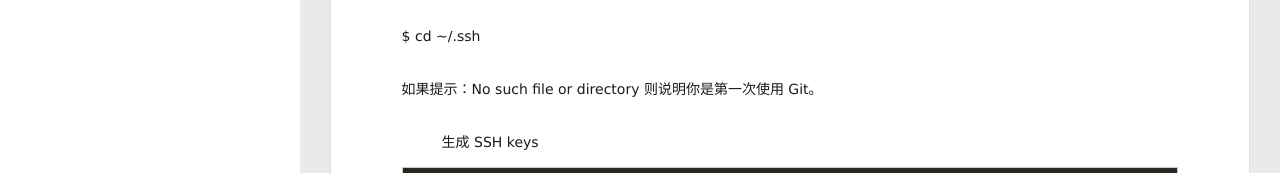
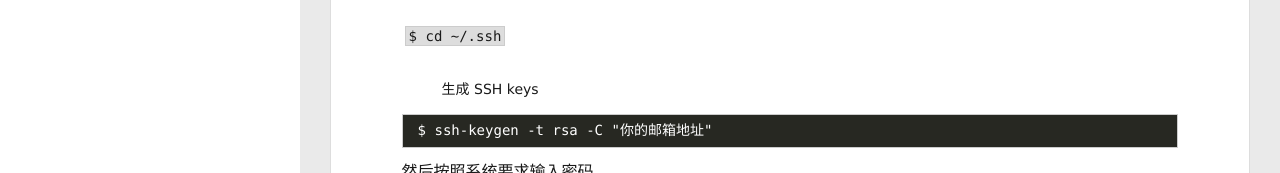
Before and after one commit to shutaozh/jasonzhn.github.io, a plain HTML site: page index.html in a window 1280 px wide. Shown: the part 627-800 px from the top of the page. Drawn offline with Linux system fonts and the light colour scheme.

Commit message:
Site updated: 2018-02-04 17:30:34

```diff
--- a/index.html
+++ b/index.html
@@ -184,9 +184,8 @@
 </ol>
 <h2 id="二-注册GitHub账户"><a href="#二-注册GitHub账户" class="headerlink" title=" 二. 注册GitHub账户"></a> 二. 注册GitHub账户</h2><p>打开<a href="https://github.com/" target="_blank" rel="noopener">GitHub官网</a>，填写 username 和邮箱进行注册</p>
 <h2 id="三-配置-SSH-keys"><a href="#三-配置-SSH-keys" class="headerlink" title="三. 配置 SSH keys"></a>三. 配置 SSH keys</h2><ol>
-<li><p>检查 SSH keys<br> 打开Git Bash，输入</p>
-<p>$ cd ~/.ssh</p>
-<p>如果提示：No such file or directory 则说明你是第一次使用 Git。</p>
+<li><p>检查 SSH keys<br>  打开Git Bash，输入</p>
+<p> <code>$ cd ~/.ssh</code></p>
 <ol>
 <li>生成 SSH keys</li>
 </ol>
@@ -204,8 +203,8 @@ Enter same passphrase again:&lt;再次输入加密串&gt;
 </ol>
 <ol>
 <li><p>设置用户信息</p>
-<p>$ git config –global user.name “你的用户名”</p>
-<p>$ git config –global user.email  “你的邮箱地址”<br>四. 使用 GitHub Pages 搭建博客</p>
+<p> $ git config –global user.name “你的用户名”</p>
+<p> $ git config –global user.email  “你的邮箱地址”<br> 四. 使用 GitHub Pages 搭建博客</p>
 </li>
 </ol>
 <hr>
```
Also changed, not shown: 2017/12/24/使用Github Page+Hexo搭建个人博客/index.html (+8 -9 lines).
